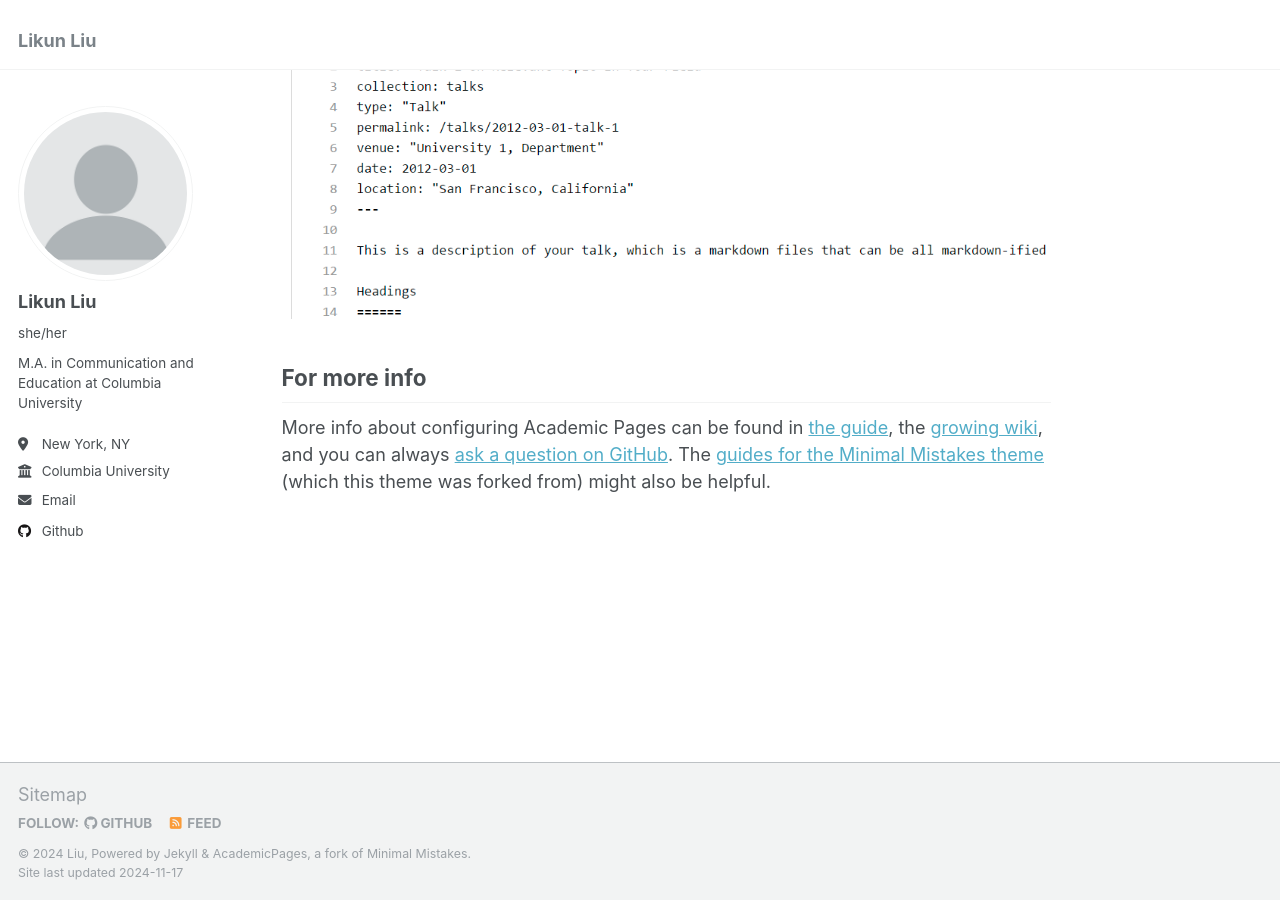
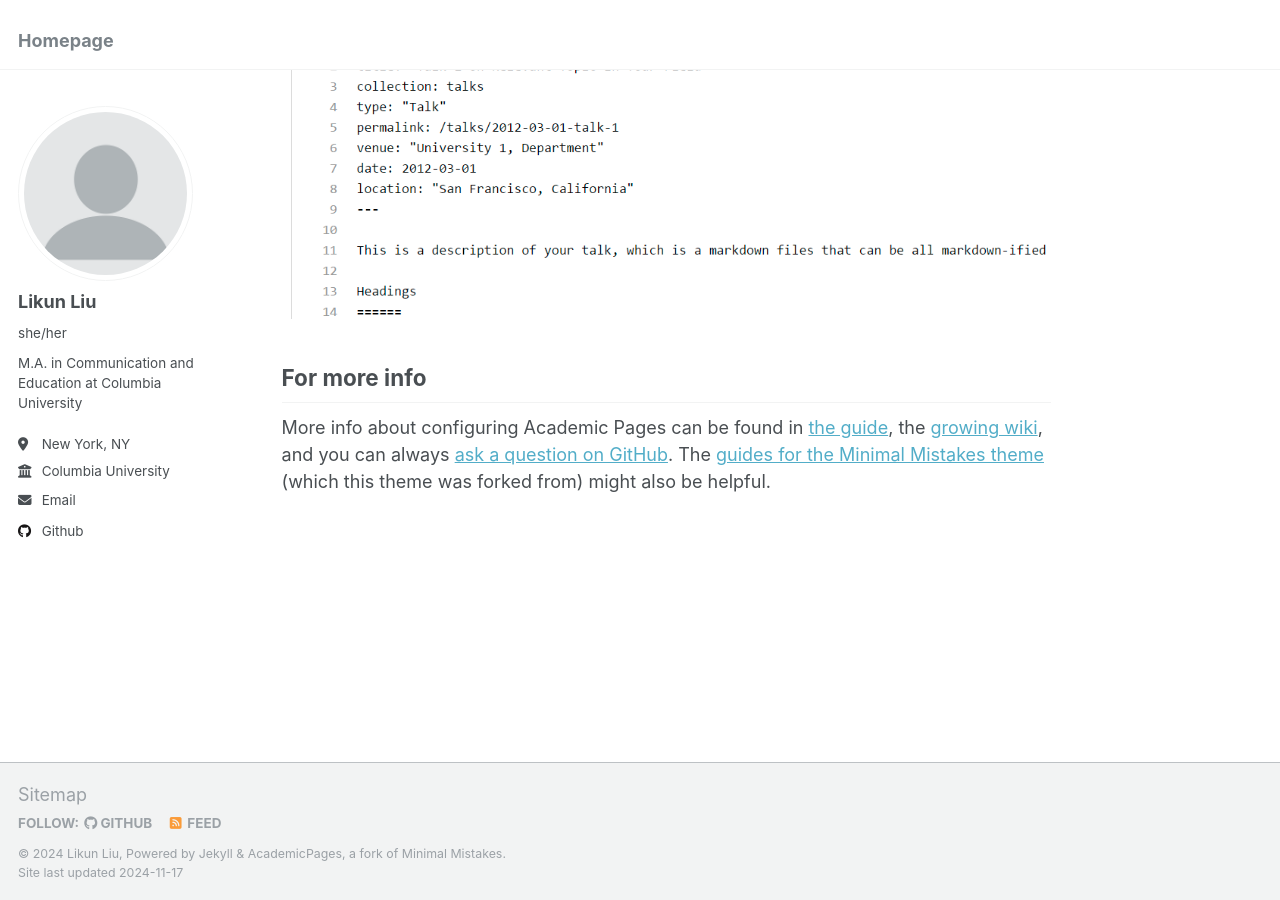
Before and after one commit to LIkieee/LIkieee.github.io, a Jekyll site: the page built from _pages/about.md, in a window 1280 px wide and 900 px high, scrolled down 2643 px. Built offline with Jekyll 4.4.1, drawn with Linux system fonts in a browser that asks for light colours; some of the changed lines change nothing that is shown.

Commit message:
Fix typo

```diff
--- a/_config.yml
+++ b/_config.yml
@@ -8,10 +8,10 @@
 
 # Basic Site Settings
 locale                   : "en-US"
-title                    : "Likun Liu"
+title                    : "Homepage"
 title_separator          : "-"
-name                     : &name "Liu"
-description              : &description "M.A. in Communication and Education at Columbia University"
+name                     : &name "Likun Liu"
+description              : &description "Personal Website"
 url                      : https://likieee.github.io/ # the base hostname & protocol for your site e.g. "https://[your GitHub username].github.io"
 baseurl                  : "" # the subpath of your site, e.g. "/blog"
 repository               : "https://likieee.github.io/"
```
